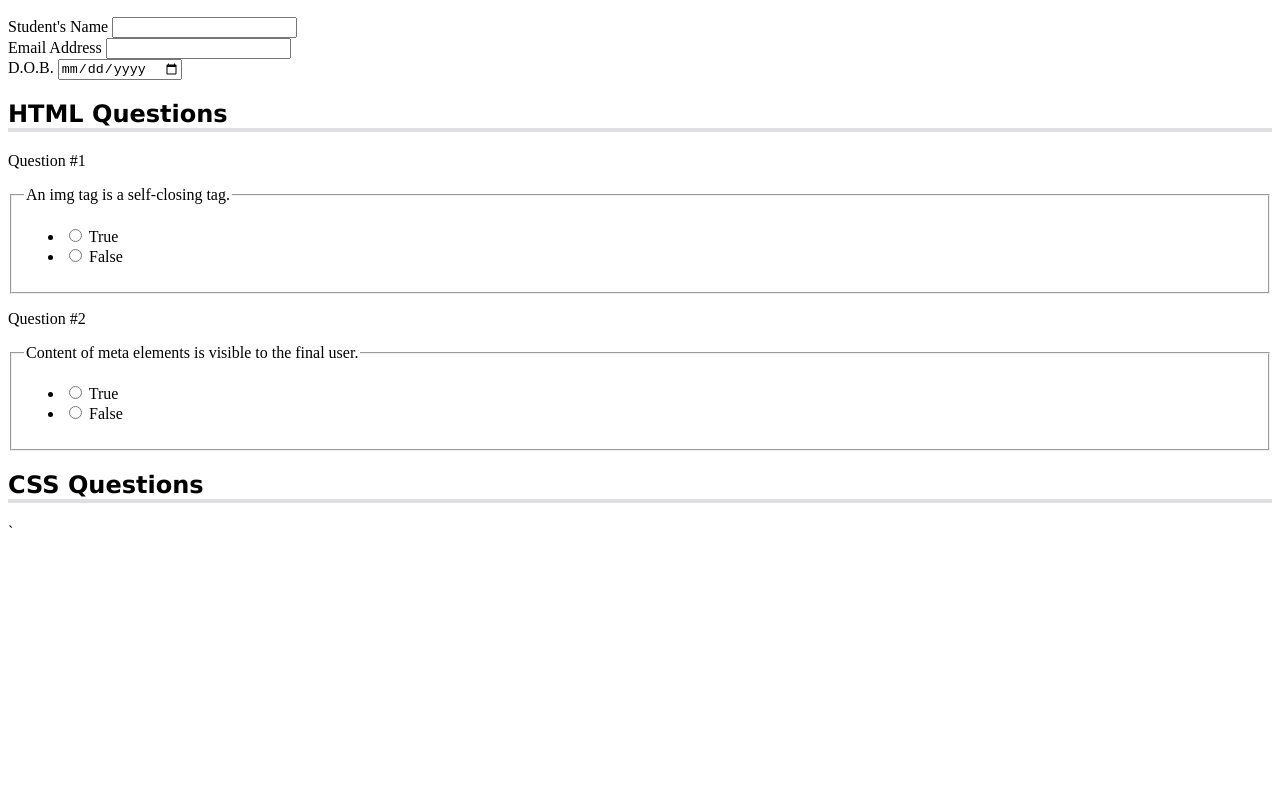
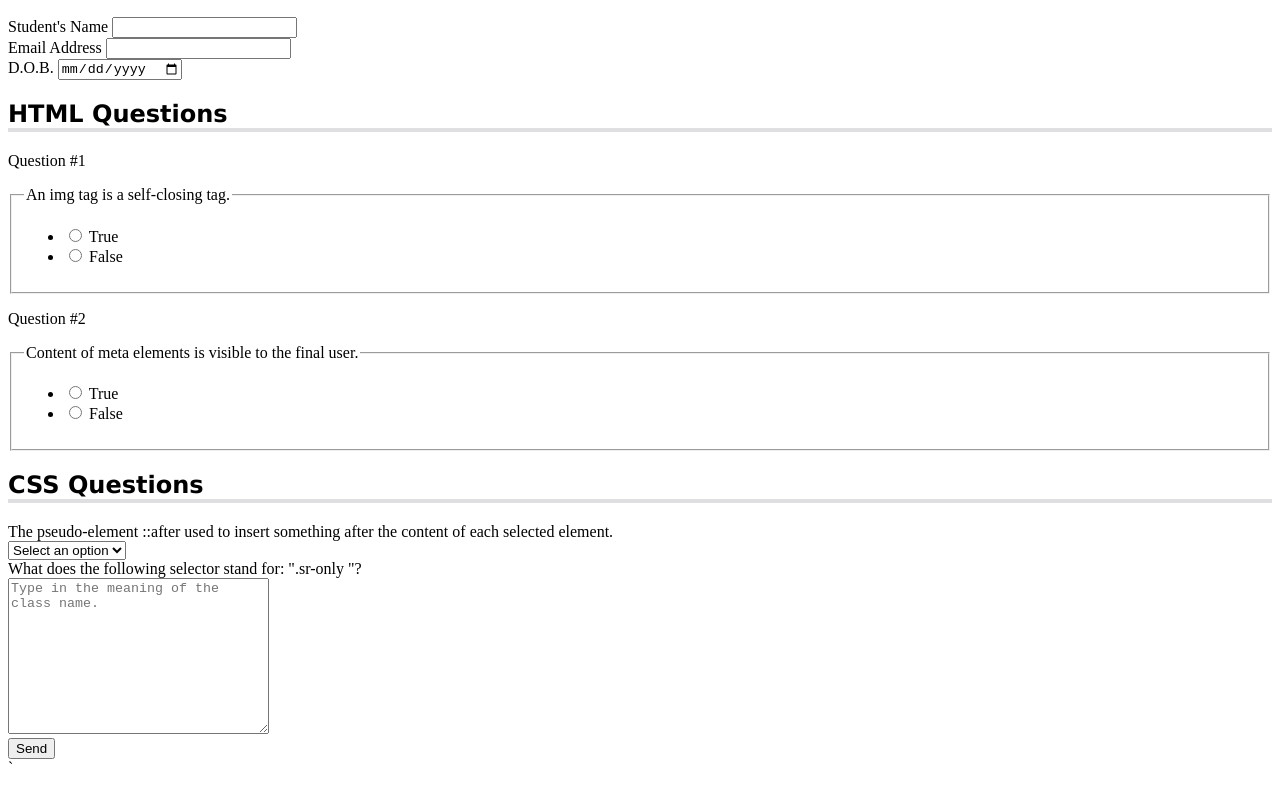
Before and after one commit to dijanakalaposratic/fcc-rwd-p08-quiz, a plain HTML site: page index.html in a window 1280 px wide. Shown: the part 113-898 px from the top of the page. Before the commit the page ends 800 px from the top, so only its background shows below. Drawn offline with Linux system fonts and the light colour scheme.

Commit message:
added content to the third <section> and a <button> element

```diff
--- a/index.html
+++ b/index.html
@@ -96,16 +96,35 @@
                 <section role="region" aria-labelledby="css-questions">
                     <h2 id="css-questions">CSS Questions</h2>
                         <div class="formrow">
-                            <div class="question-block"></div>
-                            <div class="answer"></div>
-                            <div class="question-block"></div>
-                            <div class="answer"></div>
+                            <div class="question-block">
+                                <label for="pseudo-element">The pseudo-element ::after used to insert something after the content of each selected element.</label>
+                            </div>
+
+                            <div class="answer">
+                                <select name="yes-no" id="pseudo-element" required>
+                                    <option value="">Select an option</option>
+                                    <option value="yes">Yes</option>
+                                    <option value="no">No</option>
+                                </select>
+                            </div>
+
+                            <div class="question-block">
+                                <label for="sr-only">What does the following selector stand for: ".sr-only "?</label>
+                            </div>
+
+                            <div class="answer">
+                                <textarea name="class-selector" id="sr-only" cols="30" rows="10" placeholder="Type in the meaning of the class name."></textarea>
+                            </div>
                         </div>
                 </section>
+
+                <button type="Submit">Send</button>
 
             </form>
         </main>
 
+
+
     </body>
 
 </html>`
```
